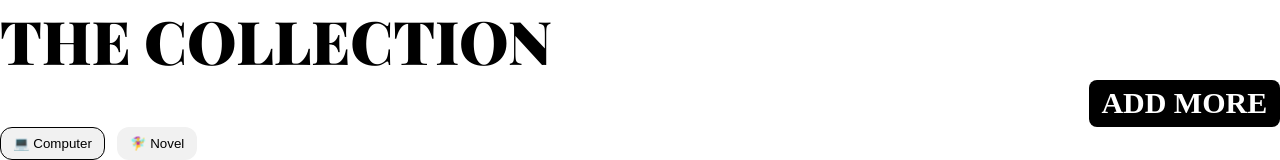
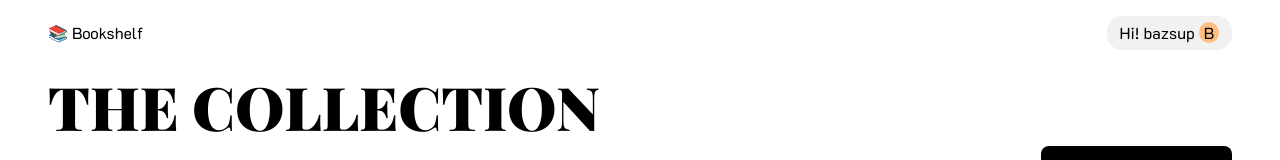
Before and after one commit to thana-arnam/bookshelf-exercise, a Next.js app: page / in a window 1280 px wide. Shown: the top 160 px of the page. Built offline with nearby package versions, Linux system fonts and the light colour scheme.

Commit message:
update home with layout

```diff
--- a/src/app/page.jsx
+++ b/src/app/page.jsx
@@ -5,7 +5,7 @@ import Bookshelf from "@/pages/bookshelf";
 
 const playfairDisplay = Playfair_Display({ weight: "900", subsets: ["latin"] });
 
-export default function Home() {
+function Home() {
     return (
         <>
             <h1 className={`${playfairDisplay.className} text-big`}>
@@ -15,3 +15,14 @@ export default function Home() {
         </>
     );
 }
+
+export default function WithLayout(page) {
+    return (
+        <>
+            <Navbar />
+            <main className={styles.main}>
+                <Home />
+            </main>
+        </>
+    );
+}
```
